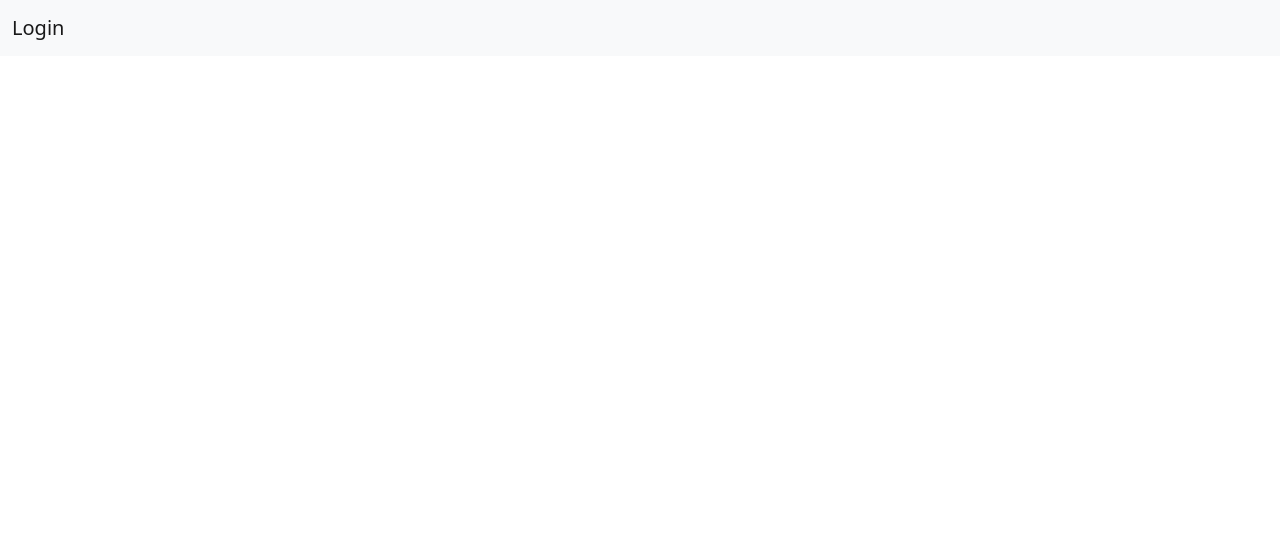
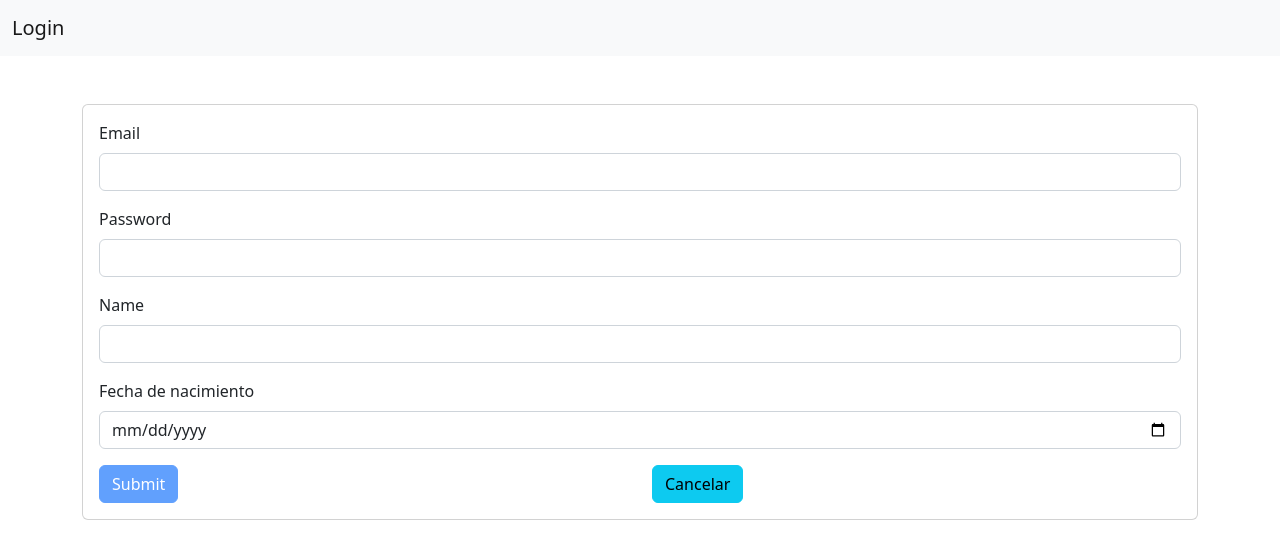
Before and after one commit to alejandropb36/app-login, an Angular app: page /register in a window 1280 px wide. Before the commit this address led to /. Shown: the top 558 px of the page. Built offline with nearby package versions, Linux system fonts and the light colour scheme.

Commit message:
feat: register user

```diff
--- a/package.json
+++ b/package.json
@@ -23,6 +23,7 @@
     "bootstrap": "^5.2.3",
     "rxjs": "~7.8.0",
     "tslib": "^2.3.0",
+    "uuid": "^9.0.1",
     "zone.js": "~0.13.0"
   },
   "devDependencies": {
@@ -31,6 +32,7 @@
     "@angular/compiler-cli": "^16.2.0",
     "@angular/localize": "^16.2.0",
     "@types/jasmine": "~4.3.0",
+    "@types/uuid": "^9.0.3",
     "jasmine-core": "~4.6.0",
     "karma": "~6.4.0",
     "karma-chrome-launcher": "~3.2.0",
--- a/src/app/app-routing.module.ts
+++ b/src/app/app-routing.module.ts
@@ -2,11 +2,13 @@ import { NgModule } from '@angular/core';
 import { RouterModule, Routes } from '@angular/router';
 import { ProfileComponent } from './components/profile/profile.component';
 import { LoginComponent } from './components/login/login.component';
+import { RegisterComponent } from './components/register/register.component';
 
 const routes: Routes = [
   { path: '', pathMatch: 'full', redirectTo: 'profile' },
   { path: 'profile',  component: ProfileComponent},
   { path: 'login',  component: LoginComponent},
+  { path: 'register',  component: RegisterComponent},
 ];
 
 @NgModule({
--- a/src/app/components/register/register.component.html
+++ b/src/app/components/register/register.component.html
@@ -1 +1,39 @@
-<p>register works!</p>
+<div class="card">
+    <div class="card-body">
+        <form [formGroup]="registerForm" (ngSubmit)="onSubmit()">
+
+            <div class="alert alert-danger" role="alert" *ngIf="error">
+                Error al registrar el usuario, intentalo mas tarde
+            </div>
+
+            <div class="mb-3">
+              <label for="email" class="form-label">Email</label>
+              <input type="email" class="form-control" id="email" formControlName="email">
+            </div>
+            <div class="mb-3">
+              <label for="password" class="form-label">Password</label>
+              <input type="password" class="form-control" id="password" formControlName="password">
+            </div>
+            <div class="mb-3">
+                <label for="name" class="form-label">Name</label>
+                <input type="text" class="form-control" id="name" formControlName="name">
+            </div>
+
+            <div class="mb-3">
+                <label for="birthDate" class="form-label">Fecha de nacimiento</label>
+                <input type="date" class="form-control" id="birthDate" formControlName="birthDate">
+            </div>
+
+            <div class="mr-3">
+                <div class="row">
+                    <div class="col">
+                        <button type="submit" [disabled]="!registerForm.valid" class="btn btn-primary">Submit</button>
+                    </div>
+                    <div class="col">
+                        <a [href]="['/login']" class="ml-5 btn btn-info">Cancelar</a>
+                    </div>
+                </div>
+            </div>
+        </form>
+    </div>
+</div>
--- a/src/app/components/register/register.component.ts
+++ b/src/app/components/register/register.component.ts
@@ -1,4 +1,9 @@
 import { Component } from '@angular/core';
+import { FormControl, FormGroup, Validators } from '@angular/forms';
+import { Router } from '@angular/router';
+import { Uuid } from 'src/app/helpers/uuid.helper';
+import { RegisterUser } from 'src/app/models/register.model';
+import { LoginService } from 'src/app/services/login.service';
 
 @Component({
   selector: 'app-register',
@@ -7,4 +12,37 @@ import { Component } from '@angular/core';
 })
 export class RegisterComponent {
 
+  constructor(
+    private readonly loginService: LoginService,
+    private readonly router: Router) {}
+
+  registerForm = new FormGroup({
+    email: new FormControl('', [Validators.required, Validators.email]),
+    password: new FormControl('', [Validators.required, Validators.min(6)]),
+    name: new FormControl('', [Validators.required]),
+    birthDate: new FormControl('', [Validators.required])
+  });
+  error: boolean = false;
+
+  onSubmit(): void {
+
+    const newUser: RegisterUser = {
+      id: Uuid.generateUuid(),
+      name: this.registerForm.value.name!,
+      email: this.registerForm.value.email!,
+      password: this.registerForm.value.password!,
+      birthDate: this.registerForm.value.birthDate!
+    };
+
+    this.loginService.register(newUser).subscribe({
+      next: (response) => {
+        this.router.navigate(['/login']);
+      },
+      error: (err) => {
+        console.error(err);
+        this.error = true;
+      }
+    })
+
+  }
 }
--- /dev/null
+++ b/src/app/helpers/uuid.helper.ts
@@ -0,0 +1,7 @@
+import {v4 as uuid} from 'uuid';
+
+export class Uuid {
+    static generateUuid(): string {
+        return uuid();
+    }
+}
--- a/src/app/interceptors/http-with-credentials.interceptopr.ts
+++ b/src/app/interceptors/http-with-credentials.interceptopr.ts
@@ -1,6 +1,6 @@
 import { Injectable } from '@angular/core';
 import {
-  HttpEvent, HttpInterceptor, HttpHandler, HttpRequest
+  HttpEvent, HttpInterceptor, HttpHandler, HttpRequest, HttpHeaders
 } from '@angular/common/http';
 
 import { Observable } from 'rxjs';
@@ -10,8 +10,12 @@ export class HttpWithCredentialsInterceptor implements HttpInterceptor {
 
   intercept(req: HttpRequest<any>, next: HttpHandler):
     Observable<HttpEvent<any>> {
+    const headers = new HttpHeaders({
+        'Content-Type': 'application/json'
+    });
     req = req.clone({
-      withCredentials: true
+        headers,
+        withCredentials: true
     });
 
     return next.handle(req);
--- a/src/app/models/register.model.ts
+++ b/src/app/models/register.model.ts
@@ -2,7 +2,7 @@ import { LoginUser } from "./login.model";
 import { User } from "./user.model";
 
 export interface RegisterUser extends User, LoginUser {
-    birthDate: Date;
+    birthDate: string;
 }
 
 export interface RegisterUserResponse {
--- a/src/app/services/login.service.ts
+++ b/src/app/services/login.service.ts
@@ -3,6 +3,7 @@ import { ProfileResponse } from '../models/profile.model';
 import { HttpClient, HttpHeaders } from '@angular/common/http';
 import { Observable } from 'rxjs';
 import { LoginResponse, LoginUser } from '../models/login.model';
+import { RegisterUser, RegisterUserResponse } from '../models/register.model';
 
 @Injectable({
   providedIn: 'root'
@@ -22,23 +23,19 @@ export class LoginService {
 
   login(user: LoginUser): Observable<LoginResponse> {
     const url = `${this.baseUrl}/login`;
-    const headers = new HttpHeaders({
-      'Content-Type': 'application/json'
-    });
 
-    return this.httpClient.post<LoginResponse>(url, user, {
-      headers
-    });
+    return this.httpClient.post<LoginResponse>(url, user);
   }
 
   logout(): Observable<LoginResponse> {
     const url = `${this.baseUrl}/logout`;
-    const headers = new HttpHeaders({
-      'Content-Type': 'application/json'
-    });
 
-    return this.httpClient.post<LoginResponse>(url, {
-      headers
-    });
+    return this.httpClient.post<LoginResponse>(url, {});
+  }
+
+  register(user: RegisterUser): Observable<RegisterUserResponse> {
+    const url = `${this.baseUrl}/register`;
+
+    return this.httpClient.post<RegisterUserResponse>(url, user);
   }
 }
```
Also changed, not shown: 1 other file (tests, documents, lock files or other folders).
